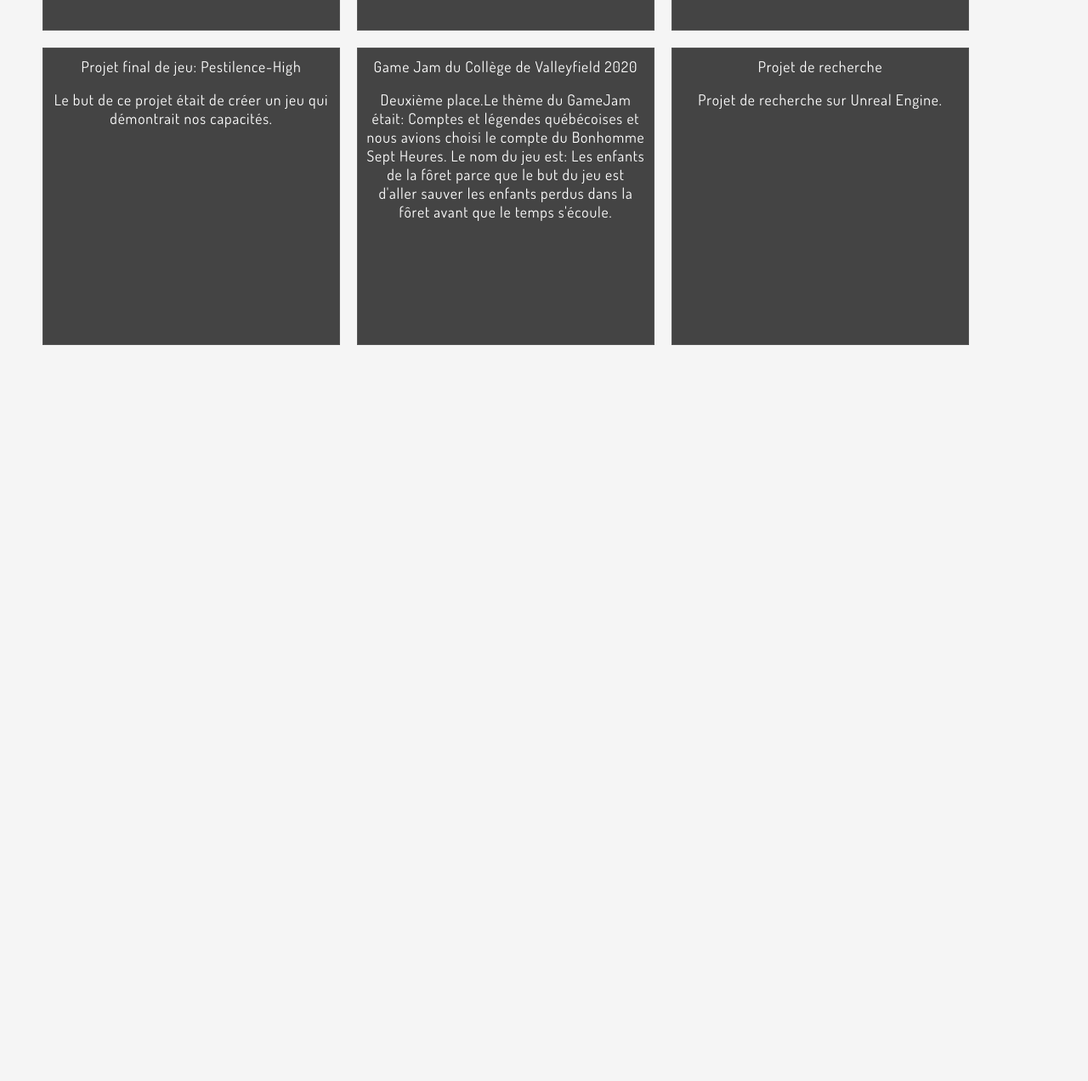
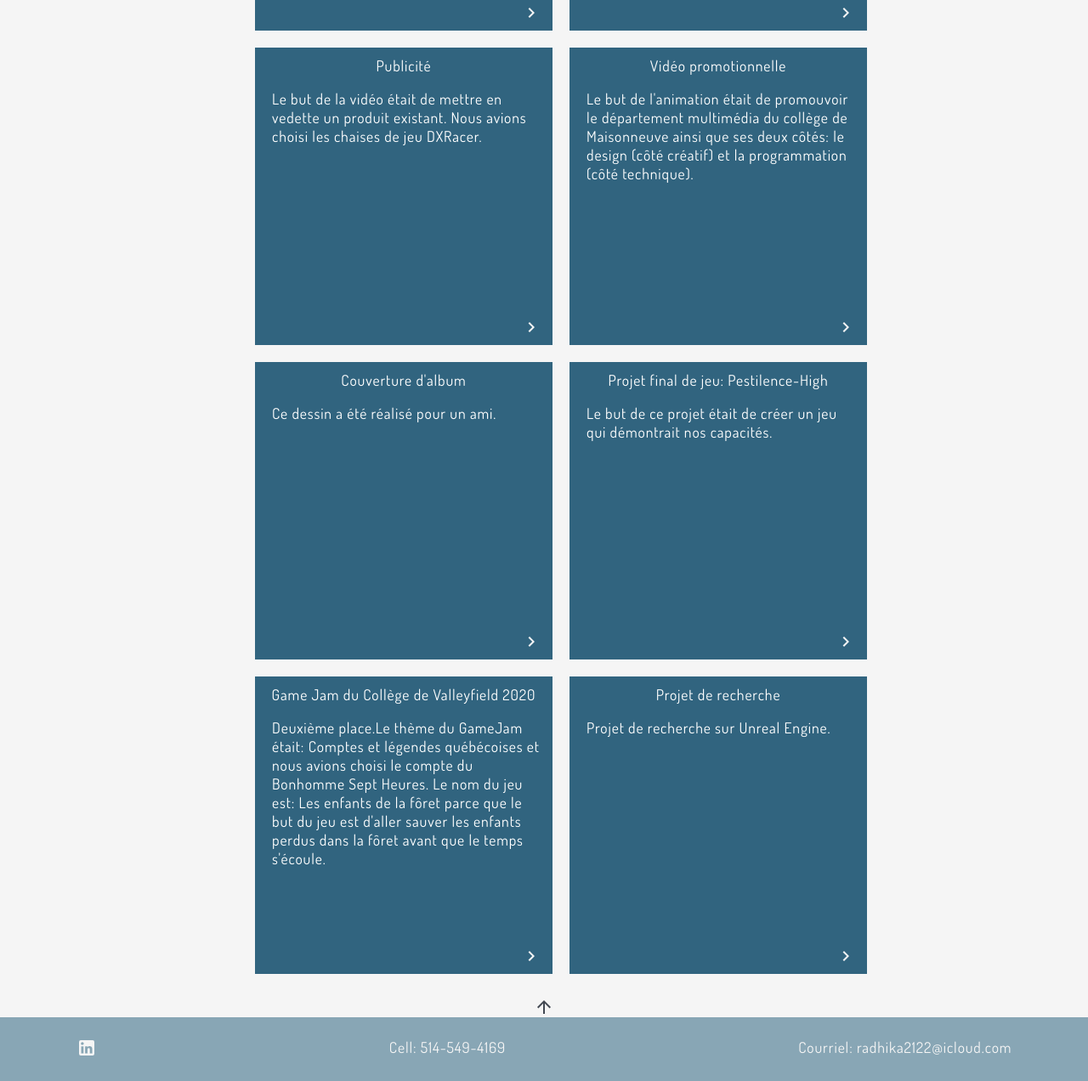
Before and after one commit to Radz2122/portfolio, a React app: page / in a window 1280 px wide. Shown: the part 1485-2757 px from the top of the page at 85% size. Before the commit the page ends 1918 px from the top, so only its background shows below. Built offline with nearby package versions, Linux system fonts and the light colour scheme.

Commit message:
listeProjets et p2p

```diff
--- a/package.json
+++ b/package.json
@@ -3,6 +3,8 @@
   "version": "0.1.0",
   "private": true,
   "dependencies": {
+    "@material-ui/core": "^4.11.3",
+    "@material-ui/icons": "^4.11.2",
     "gh-pages": "^3.1.0",
     "node-sass": "^5.0.0",
     "react": "^17.0.1",
--- a/src/Appli.jsx
+++ b/src/Appli.jsx
@@ -1,12 +1,13 @@
 import './Appli.scss';
 import Entete from './Entete';
 import ListeProjets from './ListeProjets';
+import Pied2Page from './Pied2Page';
 export default function Appli() {
   return (
     <div className="Appli">
-       <Entete/>
-       <ListeProjets/>
-
+      <Entete/>
+      <ListeProjets/>
+      <Pied2Page/>
     </div>
   );
 }
--- a/src/ListeProjets.jsx
+++ b/src/ListeProjets.jsx
@@ -1,6 +1,7 @@
 import './ListeProjets.scss';
 import Projet from './Projet';
 import tabProjets from "./data/liste-projets.json";
+import ArrowUpwardIcon from '@material-ui/icons/ArrowUpward';
 
 export default function ListeProjets() {
     return (
@@ -25,6 +26,7 @@ export default function ListeProjets() {
           />
         ))}
       </ul>
+      <ArrowUpwardIcon/>
     </div>
     );
   }
--- a/src/ListeProjets.scss
+++ b/src/ListeProjets.scss
@@ -3,6 +3,7 @@
     display: flex;
     flex-direction: column;
     align-items: center;
+    justify-content: center;
 
     .titreSection{
         font-size: 2em;
@@ -34,5 +35,8 @@
         display: flex;
         flex-direction: row;
         flex-wrap: wrap;
+        align-items: center;
+        justify-content: center;
+        width: 80vw;
     }
 }
--- a/src/Pied2Page.jsx
+++ b/src/Pied2Page.jsx
@@ -0,0 +1,16 @@
+import './Pied2Page.scss';
+import LinkedInIcon from '@material-ui/icons/LinkedIn';
+
+export default function Pied2Page(props) {
+    function ouvrePage(){
+        window.open("http://www.linkedin.com/in/radhika-patel12", "_blank");
+    }
+
+    return (
+        <footer className="Pied2Page">
+            <button className="linked"><LinkedInIcon onClick={ouvrePage}/></button>
+            <div>Cell: 514-549-4169</div>
+            <div>Courriel: radhika2122@icloud.com</div>
+        </footer>
+    );
+}
--- a/src/Pied2Page.scss
+++ b/src/Pied2Page.scss
@@ -0,0 +1,24 @@
+.Pied2Page{
+    padding: 3vh 7vw;
+    background-color: #88A6B5;
+    color: whitesmoke;
+    display: flex;
+    flex-direction: row;
+    justify-content:space-between;
+
+    .linked{
+        border: none;
+        padding: 0;
+        background-color: transparent;
+        color: whitesmoke;
+        &:hover{
+            cursor: pointer;
+            border: none;
+            outline: none;
+        }
+        &:focus{
+            outline: none;
+            border: none;
+        }
+    }
+}
--- a/src/Projet.jsx
+++ b/src/Projet.jsx
@@ -1,11 +1,29 @@
+import React from 'react';
 import './Projet.scss';
+import NavigateNextIcon from '@material-ui/icons/NavigateNext';
+import Tooltip from '@material-ui/core/Tooltip';
 
 export default function Projet(props) {
+    const [open, setOpen] = React.useState(false);
+
+    const handleClose = () => {
+      setOpen(false);
+    };
+
+    const handleOpen = () => {
+      setOpen(true);
+    };
+
+    function infoAdd(){
+        window.open(props.url, "_blank");
+    }
     return (
     <div className="Projet">
         <div className="titreProjet">{props.titre}</div>
         <p className="descProjet">{props.desc}</p>
-        <div className="flecheUrl"></div>
+        <Tooltip arrow disableFocusListener disableTouchListener open={open} onClose={handleClose} onOpen={handleOpen} title="Voir plus" placement="left">
+            <button className="plusInfo"><NavigateNextIcon onClick={infoAdd}/></button>
+        </Tooltip>
     </div>
     );
   }
--- a/src/Projet.scss
+++ b/src/Projet.scss
@@ -2,10 +2,33 @@
     width: 350px;
     height: 350px;
     margin: 10px;
-    padding: 10px;
-    background-color: #444;
+    padding:10px;
+    background-color: #31647F;
     color: white;
-    border: 1px solid #555;
     overflow: hidden;
     text-align: center;
+
+    .plusInfo{
+        background-color:transparent;
+        padding: 0;
+        color: whitesmoke;
+        border: none;
+        margin-left: 300px;
+        &:hover{
+            cursor: pointer;
+            border: none;
+            outline: none;
+        }
+        &:focus{
+            outline: none;
+            border: none;
+        }
+    }
+    p{
+        height: 250px;
+    }
+    .descProjet{
+        text-align: start;
+        padding-left: 10px;
+    }
 }
```
Also changed, not shown: 1 other file.
